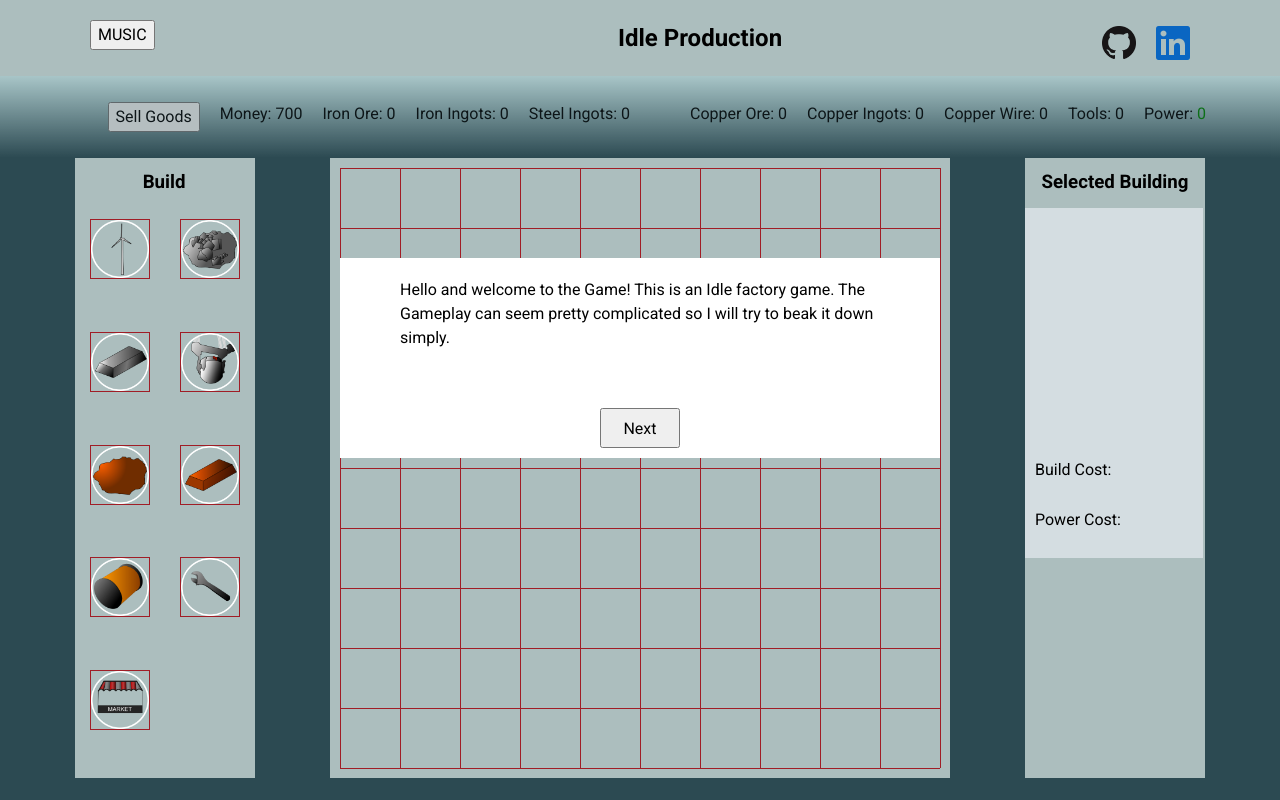
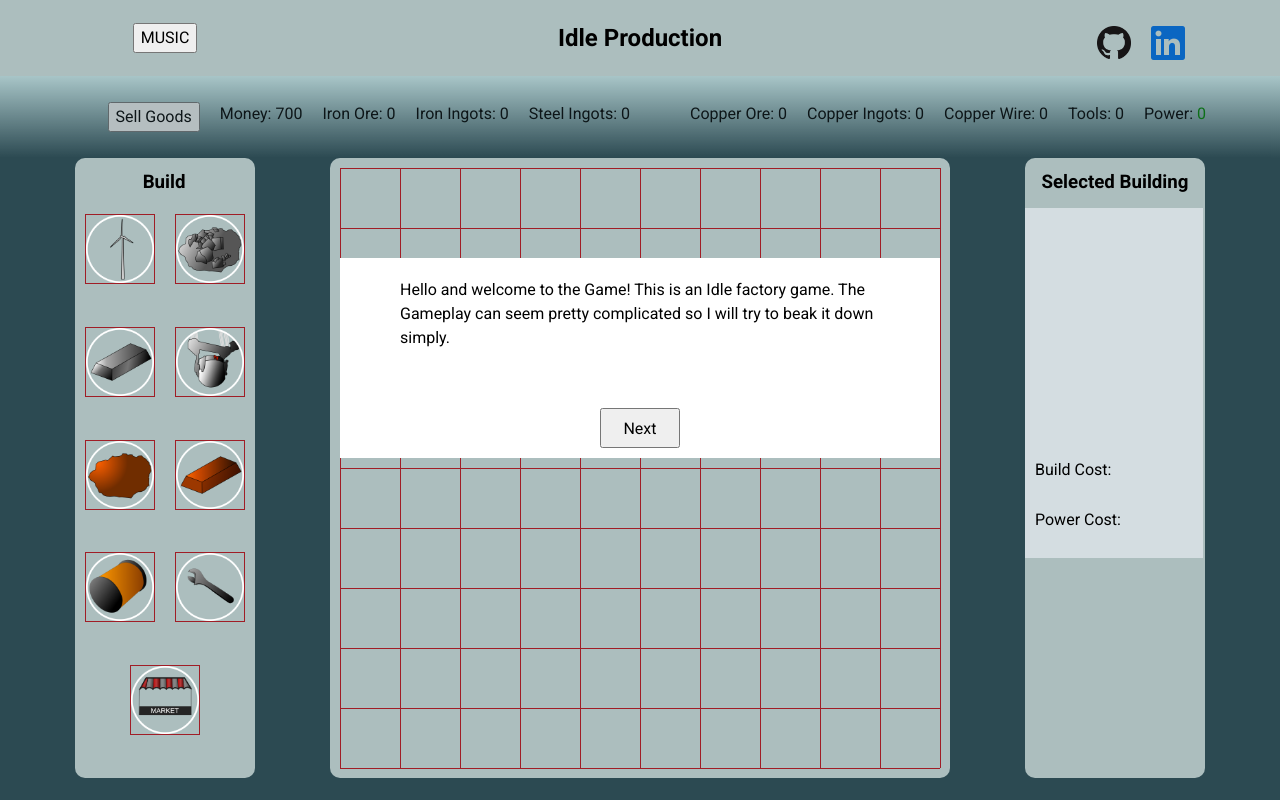
Before and after one commit to killacan/IdleProduction, a website built with webpack: page index.html in a window 1280 px wide. Built offline with Linux system fonts and the light colour scheme.

Commit message:
stylistic changes

```diff
--- a/index.html
+++ b/index.html
@@ -19,7 +19,7 @@
             <div class="div-box" >
                 <button class="music">MUSIC</button>
             </div>
-            <div>
+            <div class="main-title">
                 <h2>Idle Production</h2>
             </div>
             <ul class="logo-list">
--- a/src/styles/components/_grid.scss
+++ b/src/styles/components/_grid.scss
@@ -22,6 +22,7 @@ $highlights: #A01D26;
 
 #game-canvas, #builder-canvas, #info-canvas {
     background-color: $secondary-color;
+    border-radius: 10px;
     // display: flex;
     // grid-template-columns: 65px 1fr 65px;
     // grid-template-rows: 100px 100px 100px;
@@ -112,11 +113,13 @@ $highlights: #A01D26;
     grid-column: 2;
     grid-row: 1;
     grid-template-columns: 33% 33% 33%;
+
     #builder-canvas {
         grid-column: 1 / 1;
         grid-row: 1;
         width: 180px;
     }
+
     h3 {
         grid-column: 2;
         z-index: 1;
@@ -140,13 +143,21 @@ $highlights: #A01D26;
         z-index: 1;
 
         li {
-            margin: 15px;
-            width: 60px;
-            height: 60px;
+            margin: 10px auto;
+            width: 70px;
+            height: 70px;
             border-style: solid;
             border: 1px solid #A01D26;
             z-index: 2;
             cursor: pointer;
+        }
+
+        li:hover {
+            background-color: gray;
+            width: 80px;
+            height: 80px;
+            margin: 5px auto;
+            transition-duration: 300ms;
         }
     }
 
@@ -185,7 +196,10 @@ $highlights: #A01D26;
 
 .grid li:hover, .builder-menu li:hover {
     background-color: gray;
+
 }
+
+
 
 #circle-canvas {
     width: 620px;
--- a/src/styles/components/_main_nav.scss
+++ b/src/styles/components/_main_nav.scss
@@ -7,11 +7,17 @@ $highlights: #A01D26;
     min-width: 980px;
 }
 .main-nav {
-    display: flex;
+    display: grid;
+    grid-template-columns: 1fr 180px 1fr 620px 1fr 180px 1fr;
     justify-content: space-between;
     margin: 0 auto;
     background-color: #ACBEBE;
-    padding: 0 70px;
+}
+
+.main-title {
+    display: flex;
+    grid-column: 4;
+    justify-content: center;
 }
 
 .main-nav > ul {
@@ -23,10 +29,16 @@ $highlights: #A01D26;
 }
 
 .div-box {
-    width: 268px;
-    button {
-        margin: 20px;
-    }
+    grid-column: 2;
+    width: auto;
+    margin: auto;
+    // button {
+    //     margin: auto;
+    // }
+}
+
+.logo-list {
+    grid-column: 6;
 }
 
 .main-nav li {
```
Also changed, not shown: dist/bundle.js, 1 other file.
